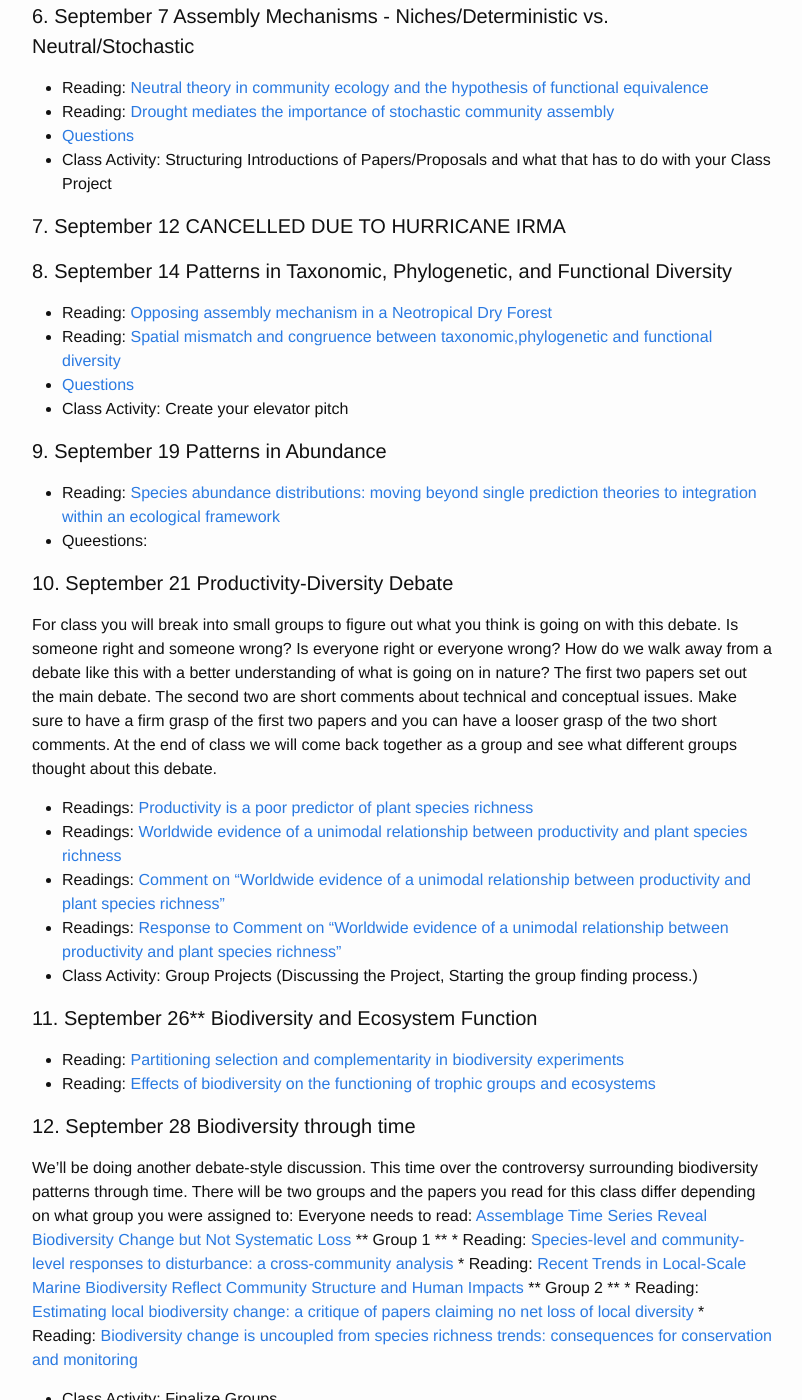
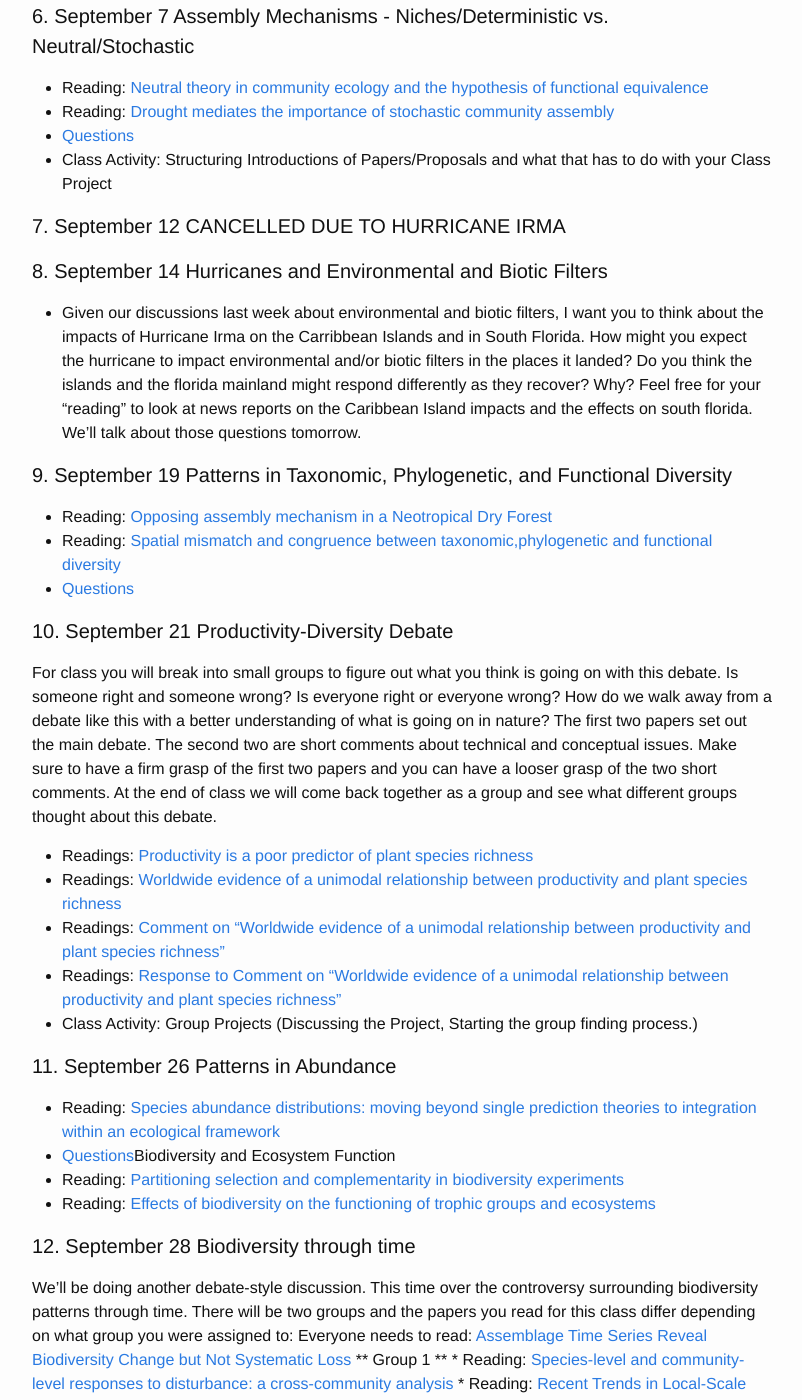
Before and after one commit to skmorgane/biodiversity-course, a Jekyll site: the page built from schedule.md, in a window 1280 px wide and 1400 px high, scrolled down 1317 px. Shown: the whole window, without its empty margins (238-1040 px from the left). Built offline with Jekyll 4.4.1, drawn with Linux system fonts in a browser that asks for light colours; some of the changed text lies outside the part shown.

Commit message:
Finish Irma Rearrangements

```diff
--- a/schedule.md
+++ b/schedule.md
@@ -50,15 +50,13 @@ I added a paper for Thursday but DON'T PANIC. This is just one of the papers fro
 
 #### 7. September 12 CANCELLED DUE TO HURRICANE IRMA
 
-#### 8. September 14 Patterns in Taxonomic, Phylogenetic, and Functional Diversity
+#### 8. September 14 Hurricanes and Environmental and Biotic Filters
+ * Given our discussions last week about environmental and biotic filters, I want you to think about the impacts of Hurricane Irma on the Carribbean Islands and in South Florida. How might you expect the hurricane to impact environmental and/or biotic filters in the places it landed? Do you think the islands and the florida mainland might respond differently as they recover? Why? Feel free for your "reading" to look at news reports on the Caribbean Island impacts and the effects on south florida. We'll talk about those questions tomorrow.
+
+#### 9. September 19 Patterns in Taxonomic, Phylogenetic, and Functional Diversity
 * Reading: [Opposing assembly mechanism in a Neotropical Dry Forest](https://doi.org/10.1890/08-1025.1)
 * Reading: [Spatial mismatch and congruence between taxonomic,phylogenetic and functional diversity](https://doi.org/10.1111/j.1461-0248.2010.01493.x)
 * [Questions]({{ site.baseurl }}/questions/class7)
-* Class Activity: Create your elevator pitch
-
-#### 9. September 19 Patterns in Abundance
-* Reading: [Species abundance distributions: moving beyond single prediction theories to integration within an ecological framework](https://doi.org/10.1111/j.1461-0248.2007.01094.x)
-* Queestions:
 
 #### 10. September 21 Productivity-Diversity Debate
 For class you will break into small groups to figure out what you think is going on with this debate. Is someone right and someone wrong? Is everyone right or everyone wrong? How do we walk away from a debate like this with a better understanding of what is going on in nature? The first two papers set out the main debate. The second two are short comments about technical and conceptual issues. Make sure to have a firm grasp of the first two papers and you can have a looser grasp of the two short comments. At the end of class we will come back together as a group and see what different groups thought about this debate.
@@ -68,7 +66,9 @@ For class you will break into small groups to figure out what you think is going
 * Readings: [Response to Comment on "Worldwide evidence of a unimodal relationship between productivity and plant species richness"](https://doi.org/10.1126/science.aad8019)
 * Class Activity: Group Projects (Discussing the Project, Starting the group finding process.)
 
-#### 11. September 26** Biodiversity and Ecosystem Function
+#### 11. September 26 Patterns in Abundance
+* Reading: [Species abundance distributions: moving beyond single prediction theories to integration within an ecological framework](https://doi.org/10.1111/j.1461-0248.2007.01094.x)
+* [Questions]({{ site.baseurl }}/questions/class8)Biodiversity and Ecosystem Function
 * Reading: [Partitioning selection and complementarity in biodiversity experiments](https://doi.org/10.1038/35083573)
 * Reading: [Effects of biodiversity on the functioning of trophic groups and ecosystems](https://doi.org/10.1038/nature05202)
 
@@ -82,8 +82,7 @@ Everyone needs to read: [Assemblage Time Series Reveal Biodiversity Change but N
 ** Group 2 **
     * Reading: [Estimating local biodiversity change: a critique of papers claiming no net loss of local diversity](https://doi.org/10.1890/15-1759.1)
     * Reading: [Biodiversity change is uncoupled from species richness trends: consequences for conservation and monitoring](https://doi.org/10.1111/1365-2664.12959)
-
-* Class Activity: Finalize Groups
+* Group Projects (Discussing the Project, Starting the group finding process.)
 
 #### 13. October 3  Species Networks
 * Readings: [Tolerance of pollination networks to species extinctions](https://doi.org/10.1098/rspb.2004.2909)
```
Also changed, not shown: other parts of schedule.md (+3 -3 lines).
